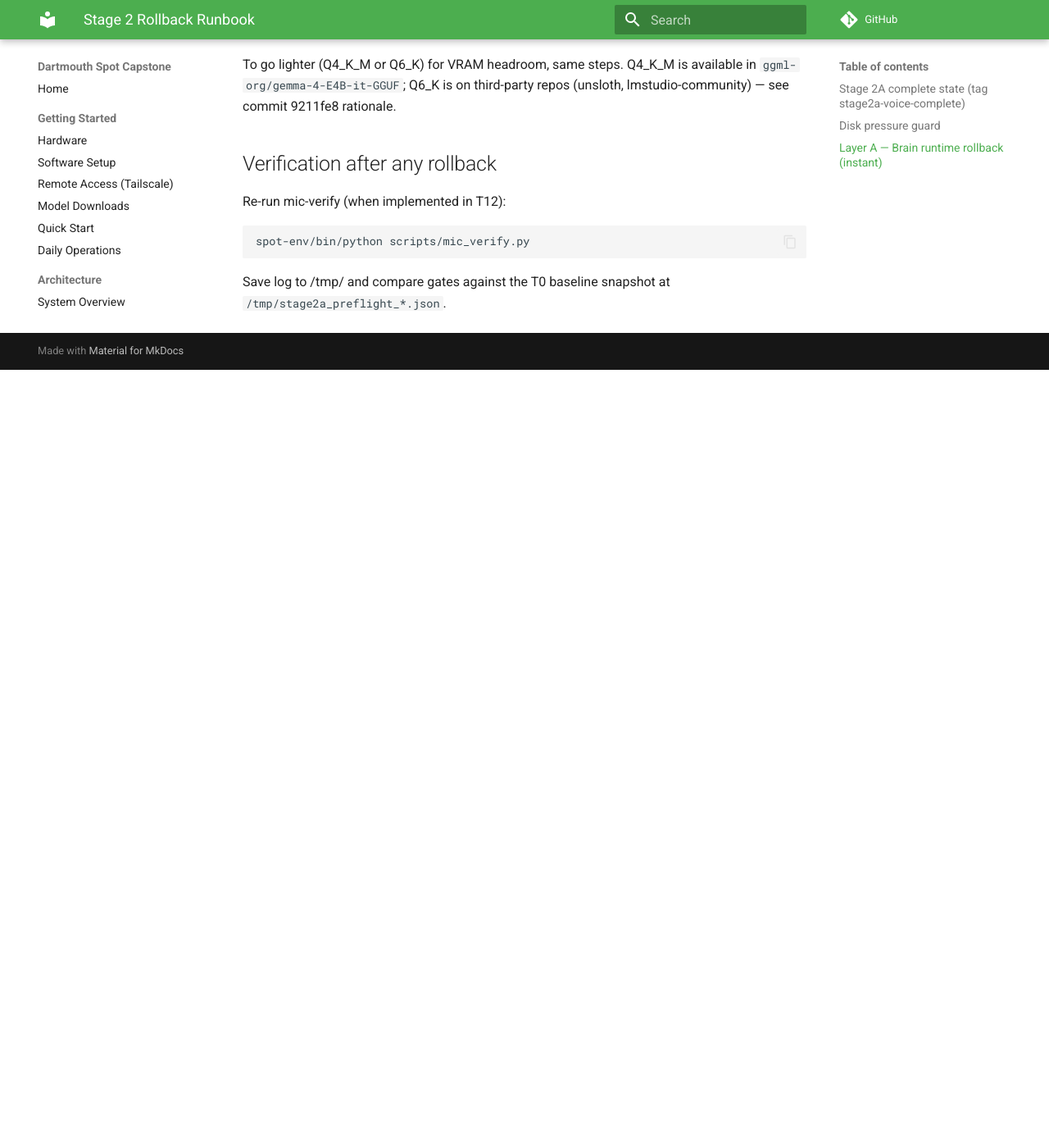
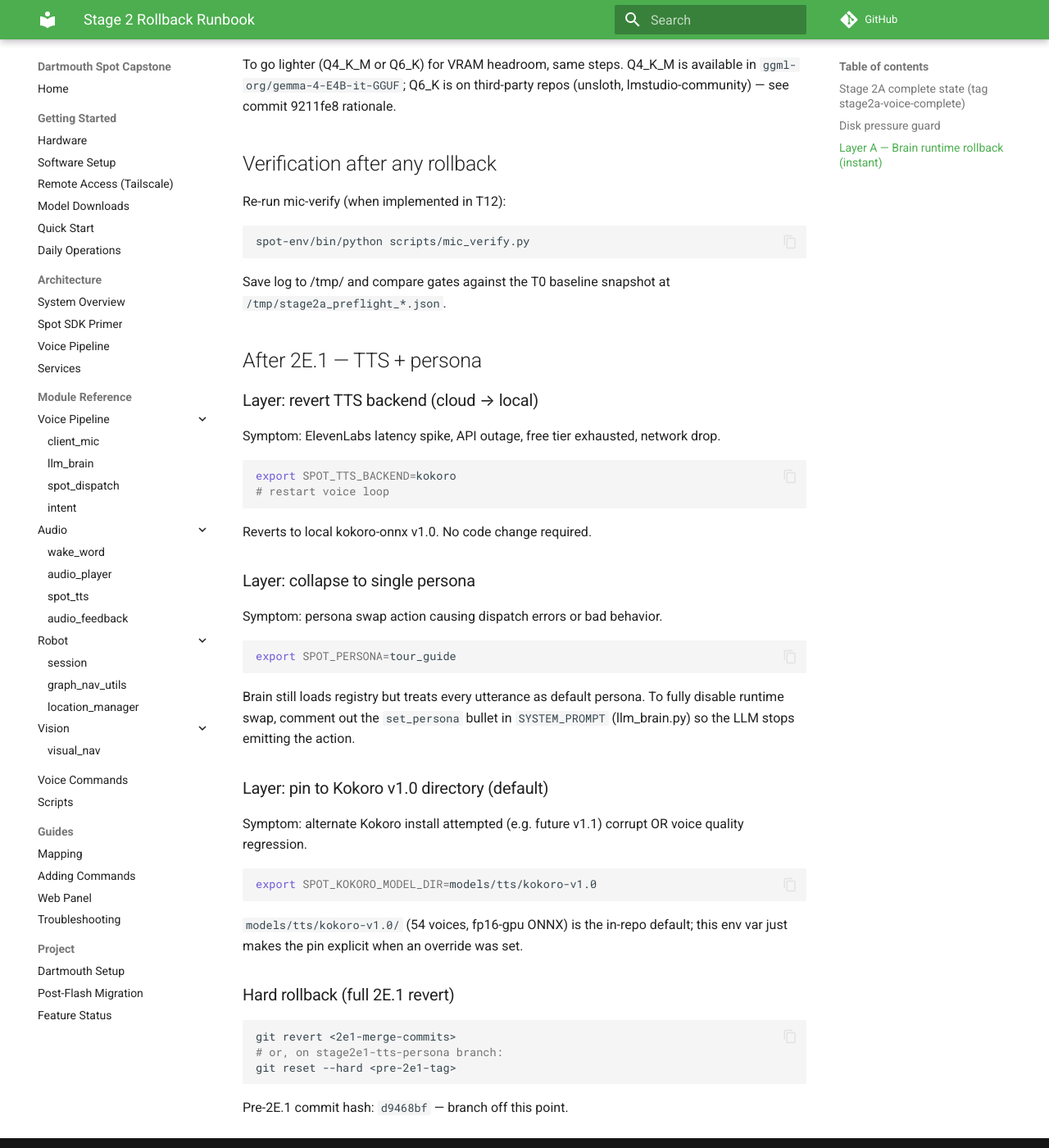
Before and after one commit to matteo-corrado/dartmouth_spot_capstone, an MkDocs documentation site: the page built from docs/project/stage2-rollback.md, in a window 1280 px wide and 1400 px high, scrolled down 2414 px. Shown: the whole window at 82% size. Built offline with MkDocs 1.6.1 and Material for MkDocs 9.7.7, drawn with Linux system fonts in a browser that asks for light colours; comment, search, counter and statistics services are not loaded; before the commit the page ends 2865 px from its top, so only the background shows below that.

Commit message:
stage 2e1 t21: document rollback layers for TTS + persona

````diff
--- a/docs/project/stage2-rollback.md
+++ b/docs/project/stage2-rollback.md
@@ -100,3 +100,46 @@
 
 Save log to /tmp/ and compare gates against the T0 baseline snapshot at
 `/tmp/stage2a_preflight_*.json`.
+
+## After 2E.1 — TTS + persona
+
+### Layer: revert TTS backend (cloud → local)
+
+Symptom: ElevenLabs latency spike, API outage, free tier exhausted, network drop.
+
+```bash
+export SPOT_TTS_BACKEND=kokoro
+# restart voice loop
+```
+
+Reverts to local kokoro-onnx v1.0. No code change required.
+
+### Layer: collapse to single persona
+
+Symptom: persona swap action causing dispatch errors or bad behavior.
+
+```bash
+export SPOT_PERSONA=tour_guide
+```
+
+Brain still loads registry but treats every utterance as default persona. To fully disable runtime swap, comment out the `set_persona` bullet in `SYSTEM_PROMPT` (llm_brain.py) so the LLM stops emitting the action.
+
+### Layer: pin to Kokoro v1.0 directory (default)
+
+Symptom: alternate Kokoro install attempted (e.g. future v1.1) corrupt OR voice quality regression.
+
+```bash
+export SPOT_KOKORO_MODEL_DIR=models/tts/kokoro-v1.0
+```
+
+`models/tts/kokoro-v1.0/` (54 voices, fp16-gpu ONNX) is the in-repo default; this env var just makes the pin explicit when an override was set.
+
+### Hard rollback (full 2E.1 revert)
+
+```bash
+git revert <2e1-merge-commits>
+# or, on stage2e1-tts-persona branch:
+git reset --hard <pre-2e1-tag>
+```
+
+Pre-2E.1 commit hash: `d9468bf` — branch off this point.
````
